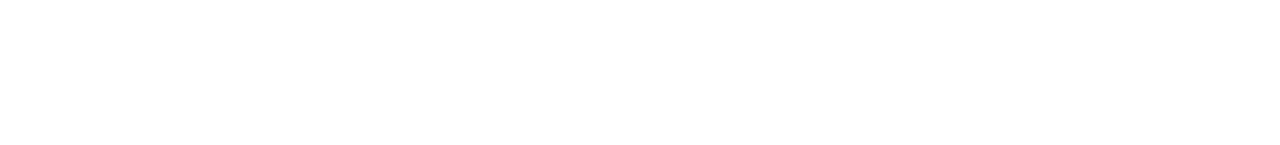
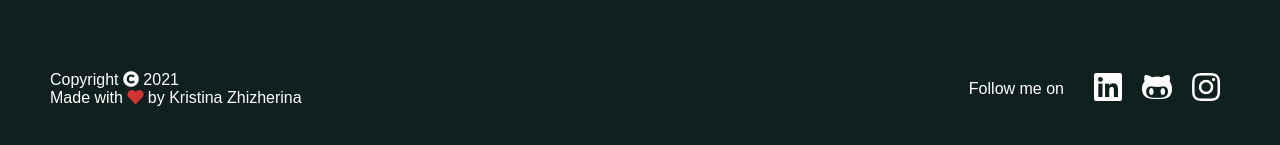
Before and after one commit to Kristy1max/react-portfolio, a React (Create React App) app: page /home in a window 1280 px wide. Shown: the part 1456-1601 px from the top of the page. Before the commit the page ends 1425 px from the top, so only its background shows below. Built offline with nearby package versions, Linux system fonts and the light colour scheme; the HTML template or start-up script is replaced by a standard one.

Commit message:
footer done

```diff
--- a/src/components/Footer.js
+++ b/src/components/Footer.js
@@ -1,15 +1,25 @@
 import React from 'react';
+import './Footer.scss';
 
 function Footer() {
   return (
-    <div className='footer-container'>
-      <section className="footer-components">
-        <p className="footer-components-heading">
-
+    <section className='footer-container'>
+      <div className="footer-copyright">
+        <p>Copyright <i className="fa fa-copyright" aria-hidden="true"></i> 2021</p>
+        <p>
+          Made with <i className="fas fa-heart"></i> by Kristina Zhizherina
         </p>
-      </section>
-    </div>
-  )
+      </div>
+      <div className="footer-social-links">
+        <p> Follow me on </p>
+        <ul>
+          <li><a href="https://www.linkedin.com/in/kristina-zhizherina-8392631a5/" target="_blank" rel="noreferrer"><i className="fab fa-linkedin"></i></a></li>
+          <li><a href="https://github.com/Kristy1max" target="_blank" rel="noreferrer" ><i className="fab fa-github-alt"></i></a></li>
+          <li><a href="https://www.instagram.com/kristy.kz/" target="_blank" rel="noreferrer"><i className="fab fa-instagram"></i></a></li>
+        </ul>
+      </div>
+    </section> // #footer
+  );
 }
 
 export default Footer;
--- a/src/components/Footer.scss
+++ b/src/components/Footer.scss
@@ -0,0 +1,46 @@
+.footer-container {
+  // position: absolute;
+  // bottom: 0;
+  background: #10201F;
+  display: flex;
+  align-items: center;
+  justify-content: space-between;
+  min-height: 15rem;
+  padding: 0 50px;
+  text-align: start;
+  flex-wrap: wrap;
+
+  p {
+    color: white;
+  }
+}
+
+.footer-social-links {
+  display: flex;
+  align-items: center;
+
+  ul {
+    list-style: none;
+    display: inherit;
+  }
+
+  a {
+    font-weight: normal;
+    color: white;
+    font-size: 32px;
+    padding: 0px 10px;
+  }
+}
+
+.footer-social-links a:hover {
+  opacity: 1;
+  color: purple; // To change
+}
+
+.footer-social-links p {
+  padding-right: 20px;
+}
+
+.footer-container .fa-heart {
+  color: #D23333;
+}
--- a/src/components/pages/Home.js
+++ b/src/components/pages/Home.js
@@ -2,12 +2,14 @@
 import '../../App.scss';
 import HeroSection from '../HeroSection';
 import Cards from '../Cards';
+import Footer from '../Footer';
 
 function Home() {
   return (
     <>
       <HeroSection />
       <Cards />
+      <Footer />
     </>
   );
 }
```
